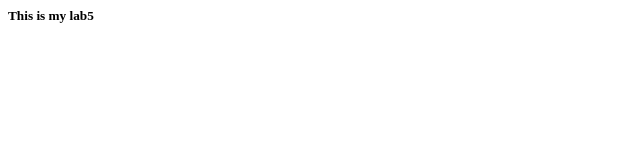
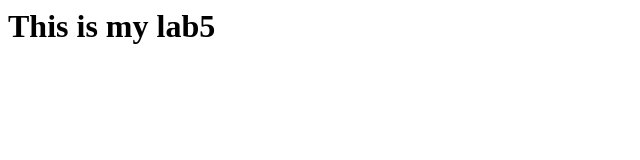
Before and after one commit to Kpettera/lab5, a plain HTML site: page index.html in a window 1280 px wide. Shown: the whole page, without its empty margins (0-640 px from the left). Drawn offline with Linux system fonts and the light colour scheme.

Commit message:
Update 2

```diff
--- a/index.html
+++ b/index.html
@@ -1 +1 @@
-<h5>This is my lab5</h5>
+<h1>This is my lab5</h1>
```
